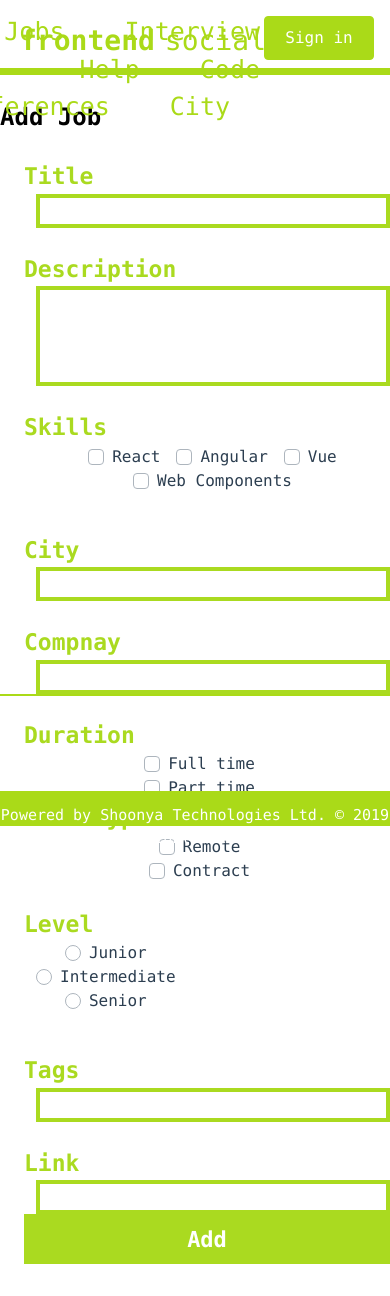
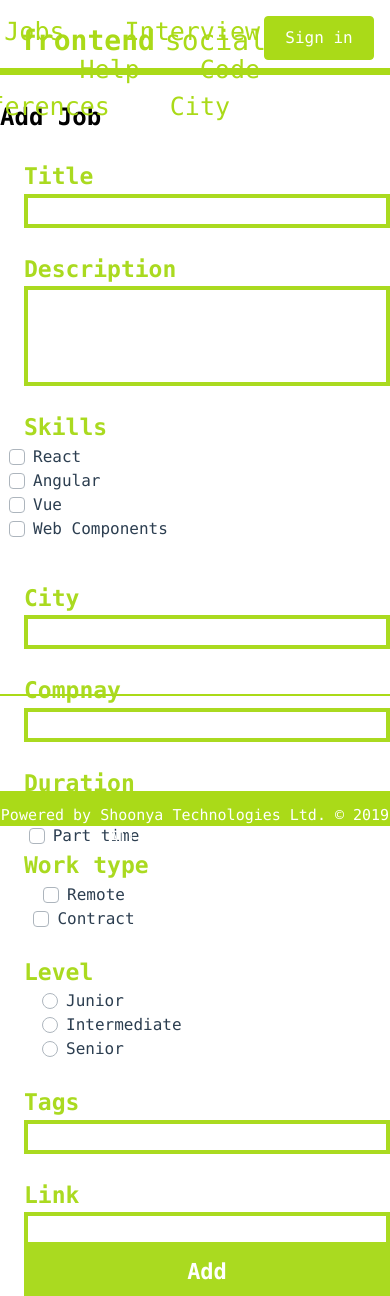
Before and after one commit to shoonyatech/frontend.social.old, a Vue app: page /jobs/add in a window 390 px wide. Before the commit the page ends 1264 px from the top, so only its background shows below. Built offline with nearby package versions, Linux system fonts and the light colour scheme.

Commit message:
mobile responsivness for first page and second page data get done

```diff
--- a/src/components/Header.vue
+++ b/src/components/Header.vue
@@ -7,7 +7,7 @@
     <div class="right-menu">
       <div class="menu">
         <router-link to="/learn" class="menu-item">Learn</router-link>
-        <router-link to="/jobs/add" class="menu-item">Jobs</router-link>
+        <router-link to="/jobs" class="menu-item">Jobs</router-link>
         <router-link to="/interview" class="menu-item">Interview Help</router-link>
         <router-link to="/code-challenge" class="menu-item">Code Challenge</router-link>
         <router-link to="/conferences" class="menu-item">Conferences</router-link>
--- a/src/router.ts
+++ b/src/router.ts
@@ -40,5 +40,11 @@ export default new Router({
       component: () =>
         import(/* webpackChunkName: "signin" */ "./views/Addjobs.vue"),
     },
+    {
+      path: "/jobs",
+      name: "getjobs",
+      component: () =>
+        import(/* webpackChunkName: "signin" */ "./views/Getjobs.vue"),
+    },
   ],
 });
--- a/src/services/Request.js
+++ b/src/services/Request.js
@@ -1,12 +1,12 @@
 import Api from '@/services/Api'
 
 export default {
- postData(page, data){debugger
+ postData(page, data){
 
     return Api().post(page, data)
   },
-  getData(page, data){
+  getData(page){
 
-    return Api().get(page, data)
+    return Api().get(page)
   },
 }
--- a/src/store.ts
+++ b/src/store.ts
@@ -4,7 +4,9 @@ import Vuex from "vuex";
 Vue.use(Vuex);
 
 export default new Vuex.Store({
-  state: {},
+  state: {
+    getAllJobs: []
+  },
   mutations: {},
   actions: {},
 });
--- a/src/views/Addjobs.vue
+++ b/src/views/Addjobs.vue
@@ -7,98 +7,60 @@
           <form id="AddJobsForm" @submit.prevent="processForm">
             <div class="row title mt-4">
                 <div class="col-md-2 addJobTitlesDiv"><span class="addJobTitles">Title</span></div>
-                <div class="col-md-10 " style="padding-left: 27px !important">
+                <div class="col-md-10 ">
                     <input class="inputDiv" v-model="title">
                 </div>
             </div>
 
             <div class="row description mt-4">
                 <div class="col-md-2 addJobTitlesDiv"><span class="addJobTitles">Description</span></div>
-                <div class="col-md-10 " style="padding-left: 27px !important">
+                <div class="col-md-10 ">
                     <input class="inputDiv" style="height: 100px;" v-model="description">
                 </div>
             </div>
 
             <div class="row skills mt-4">
                 <div class="col-md-2 addJobTitlesDiv"><span class="addJobTitles">Skills</span></div>
-                <!-- <div class=" " style="padding-left: 27px !important">
-                    <label class="contain">React
-                      <input type="checkbox" checked="checked">
-                      <span class="checkmark"></span>
-                    </label>
-                    <label class="contain">Angular
-                      <input type="checkbox">
-                      <span class="checkmark"></span>
-                    </label>
-                    <label class="contain">Vue
-                      <input type="checkbox">
-                      <span class="checkmark"></span>
-                    </label>
-                    <label class="contain">Web Components
-                      <input type="checkbox">
-                      <span class="checkmark"></span>
-                    </label>
-                </div> -->
-
-                <div class=" " style="padding-left: 27px !important">
+                  <div class="col-12 col-md-10 col-sm-1">
                     <b-form-group>
-                    <b-form-checkbox-group id="skillscheckbox" v-model="selectedSkils" :options="options" name="flavour-1">
+                      <b-form-checkbox-group class="row skillscheckbox" v-model="selectedSkils" :options="options" name="flavour-1">
 
                       </b-form-checkbox-group>
                     </b-form-group>
-
-                  <!-- <div>Selected: <strong>{{ selected }}</strong></div> -->
                   </div>
             </div>
 
             <div class="row city mt-4">
                 <div class="col-md-2 addJobTitlesDiv"><span class="addJobTitles">City</span></div>
-                <div class="col-md-10 " style="padding-left: 27px !important">
+                <div class="col-md-10 ">
                     <input class="inputDiv" v-model="city">
                 </div>
             </div>
 
             <div class="row compnay mt-4">
                 <div class="col-md-2 addJobTitlesDiv"><span class="addJobTitles">Compnay</span></div>
-                <div class="col-md-10 " style="padding-left: 27px !important">
+                <div class="col-md-10 ">
                     <input class="inputDiv" v-model="compnay">
                 </div>
             </div>
 
             <div class="row durationWorktype mt-4">
                 <div class="col-md-2 addJobTitlesDiv"><span class="addJobTitles">Duration</span></div>
-                <div class="col-md-4">
-                    <!-- <label class="contain">Full time
-                      <input type="checkbox" checked="checked">
-                      <span class="checkmark"></span>
-                    </label>
-                    <label class="contain">Part time
-                      <input type="checkbox">
-                      <span class="checkmark"></span>
-                    </label> -->
+                <div class="col-md-4 col-5 col-md-4">
                   <div class="row">
-                    <b-form-checkbox class="col-md-6" id="fulltime" v-model="fulltimestatus" name="fulltimestatus" value="true" unchecked-value="false">
+                    <b-form-checkbox class="col-md-6 custom-checkbox custom-control fulltimediv" id="fulltime" v-model="fulltimestatus" name="fulltimestatus" value="true" unchecked-value="false">
                       Full time
                     </b-form-checkbox>
 
-                    <b-form-checkbox class="col-md-6" id="parttime" v-model="parttimestatus" name="parttimestatus" value="true" unchecked-value="false">
+                    <b-form-checkbox class="col-md-6 custom-checkbox custom-control" id="parttime" v-model="parttimestatus" name="parttimestatus" value="true" unchecked-value="false">
                       Part time
                     </b-form-checkbox>
                   </div>
-                  <!-- <div>State: <strong>{{ fulltimestatus }}</strong></div> -->
                 </div>
                 <div class="col-md-6">
                     <div class="row">
-                        <div class="col-md-4 addJobTitlesDiv"><span class="addJobTitles">Work type</span></div>
-                        <div class="col-md-8">
-                            <!-- <label class="contain">Remote
-                                <input type="checkbox" checked="checked">
-                                <span class="checkmark"></span>
-                            </label>
-                            <label class="contain">Contract
-                                <input type="checkbox">
-                                <span class="checkmark"></span>
-                            </label> -->
+                        <div class="col-md-4 addJobTitlesDiv worktypdivdown"><span class="addJobTitles">Work type</span></div>
+                        <div class="col-md-8 col-5 col-md-4">
                             <div class="row">
                               <b-form-checkbox class="col-md-6" id="remote" v-model="remotestatus" name="remotestatus" value="true" unchecked-value="false">
                                 Remote
@@ -115,42 +77,25 @@
 
             <div class="row level mt-4">
                 <div class="col-md-2 addJobTitlesDiv"><span class="addJobTitles">Level</span></div>
-                  <div class="col-md-10">
-                      <div class="" style="padding-left: 27px !important">
-                        <b-form-group class= "row">
-                          <!-- <div class="col-md-4"> -->
-                            <b-form-radio class="col-md-4" v-model="selectedlevels" name="some-radios" value=1>Junior</b-form-radio>
-                          <!-- </div> -->
-                          <!-- <div class="col-md-4"> -->
-                              <!-- <label class="containR">Intermediate
-                                <input type="radio" name="radio">
-                                <span class="checkmarkR"></span>
-                              </label> -->
+                  <div class="col-1 col-md-10 col-sm-1 leveldowndiv">
+                    <div class="row">
+                      <b-form-radio class="col-md-2" v-model="selectedlevels" name="some-radios" value=1>Junior</b-form-radio>
                       <b-form-radio class="col-md-4" v-model="selectedlevels" name="some-radios" value=2>Intermediate</b-form-radio>
-                          <!-- </div> -->
-                          <!-- <div class="col-md-4"> -->
-                              <!-- <label class="containR">Senior
-                                <input type="radio" name="radio">
-                                <span class="checkmarkR"></span>
-                              </label> -->
                       <b-form-radio class="col-md-4" v-model="selectedlevels" name="some-radios" value=3>Senior</b-form-radio>
-                          <!-- </div> -->
-                      </b-form-group>
-                      <!-- <div class="mt-3">Selected: <strong>{{ selectedlevels }}</strong></div> -->
                     </div>
                 </div>
             </div>
 
             <div class="row tags mt-4">
                 <div class="col-md-2 addJobTitlesDiv"><span class="addJobTitles">Tags</span></div>
-                <div class="col-md-10 " style="padding-left: 27px !important">
+                <div class="col-md-10 ">
                     <input class="inputDiv" v-model="tags">
                 </div>
             </div>
 
             <div class="row link mt-4">
                 <div class="col-md-2 addJobTitlesDiv"><span class="addJobTitles">Link</span></div>
-                <div class="col-md-8 " style="padding-left: 27px !important">
+                <div class="col-md-8 ">
                     <input class="inputDiv" v-model="link">
                 </div>
                 <div class="col-md-2">
@@ -180,9 +125,13 @@ export default {
         selectedlevels: ''
     }
   },
+  mounted() {
+    for(let i=0; i< this.$el.getElementsByClassName('skillscheckbox')[0].children.length; i++){
+      this.$el.getElementsByClassName('skillscheckbox')[0].children[i].className += " col-md-2"
+    }
+  },
   methods: {
-    processForm(){
-      debugger
+    processForm(event){
       var payload = {
         "title": this.title, "description": this.description,    "skils": this.selectedSkils, "company": this.compnay,
         "city": this.city,   "isFullTime" : this.fulltimestatus, "isPartTime" : this.parttimestatus,
@@ -192,6 +141,7 @@ export default {
       Request.postData('job', payload).then((response)=>{
         if(response.status === 200){
           alert('job added successfully!')
+          event.target.reset();
         }
         }).catch((error)=>{
           if(error.response.status == 500){
@@ -254,11 +204,7 @@ export default {
 
 /* Hide the browser's default checkbox */
 .contain input {
-  /* position: absolute;
-  opacity: 0;
-  cursor: pointer; */
   height: 0;
-  /* width: 0; */
 }
 
 /* Create a custom checkbox */
@@ -391,4 +337,31 @@ input{
   color: #2a2626
 }
 
+@media (max-width: 767px) {
+  .leveldowndiv{
+    padding-left: 3rem !important;
+  }
+}
+
+@media (min-width: 769px) and (max-width: 1004px) {
+  .worktypdivdown{
+    padding-left: 0px !important;
+  }
+}
+
+@media (min-width: 996px) and (max-width: 1196px) {
+  .fulltimediv{
+    padding-left: 1rem !important;
+  }
+}
+
+@media (min-width: 1200px) {
+  .fulltimediv{
+    padding-left: 0.7rem !important;
+  }
+}
+/* before:- border: #aada20 solid 3px; width: 20px; height: 20px; */
+
+    /* label: font-size: 18px;
+    color: #aada20; */
 </style>
```
Also changed, not shown: src/components/JobList.vue (added, +49 -0 lines), src/views/Getjobs.vue (added, +60 -0 lines). Lines whose indentation alone changed are shown as unchanged.
